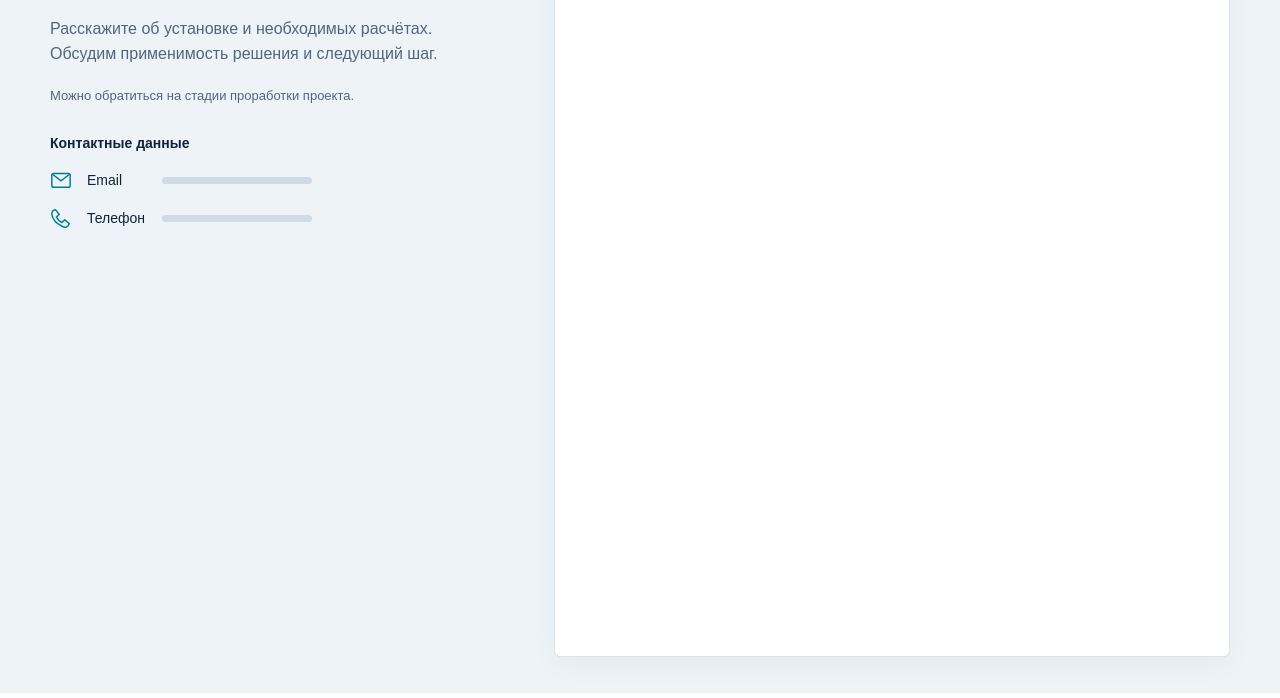
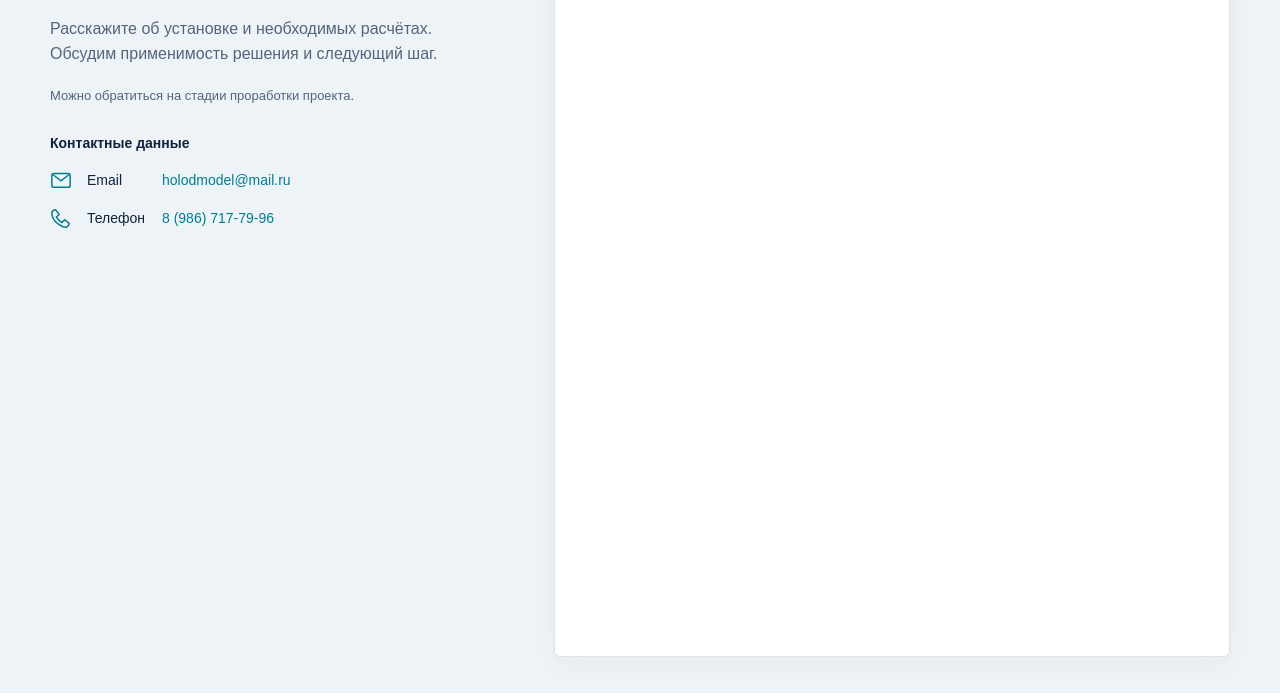
Before and after one commit to adsafbvc/HOLODMODEL, a plain HTML site: page index.html in a window 1280 px wide. Shown: the part 2591-3289 px from the top of the page. Drawn offline with Linux system fonts and the light colour scheme.

Commit message:
Добавить телефон и email Холодмодель в контактный блок

```diff
--- a/index.html
+++ b/index.html
@@ -1,4 +1,8 @@
-<!doctype html><html lang="ru"><head><meta charset="utf-8"><meta name="viewport" content="width=device-width, initial-scale=1"><title>Холодмодель — расчёт абсорбционных холодильных машин</title><meta name="description" content="Инженерное программное обеспечение для расчёта абсорбционных холодильных машин, анализа режимов и параметров рабочих потоков."><style>body{margin:0}</style></head><body><!-- Скопируйте весь файл в HTML-блок Битрикс24. -->
+<!doctype html><html lang="ru"><head><meta charset="utf-8"><meta name="viewport" content="width=device-width, initial-scale=1"><title>Холодмодель — расчёт абсорбционных холодильных машин</title><meta name="description" content="Инженерное программное обеспечение для расчёта абсорбционных холодильных машин, анализа режимов и параметров рабочих потоков."><style>body{margin:0}
+#ahm-site .ahm-contact-row{display:grid;grid-template-columns:22px 60px minmax(0,1fr);gap:12px}
+#ahm-site .ahm-contact-row a{color:var(--accent);min-width:0;overflow-wrap:anywhere}
+#ahm-site .ahm-contact-row a:hover{text-decoration:underline}
+</style></head><body><!-- Скопируйте весь файл в HTML-блок Битрикс24. -->
 <style>
 #ahm-site{--ink:#10233d;--muted:#53657b;--accent:#007e90;--line:#d9e4ec;--pale:#eef3f7;font:16px/1.55 Arial,Helvetica,sans-serif;color:var(--ink);background:#fff;text-align:left;width:100%;overflow-wrap:anywhere}
 #ahm-site,#ahm-site *{box-sizing:border-box}
@@ -239,9 +243,9 @@
 <p>Расскажите об установке и необходимых расчётах. Обсудим применимость решения и следующий шаг.</p>
 <p class="ahm-note">Можно обратиться на стадии проработки проекта.</p>
 <div class="ahm-contact-slots"><h3>Контактные данные</h3>
-<!-- КОНТАКТЫ: замените ahm-blank на ссылки mailto: и tel: с реальными данными. -->
-<div class="ahm-contact-row"><svg viewBox="0 0 24 24" fill="none" stroke="currentColor" stroke-width="1.6" aria-hidden="true"><rect x="2" y="5" width="20" height="15" rx="2"/><path d="m3 6 9 7 9-7"/></svg><span>Email</span><i class="ahm-blank" role="img" aria-label="Адрес будет добавлен"></i></div>
-<div class="ahm-contact-row"><svg viewBox="0 0 24 24" fill="none" stroke="currentColor" stroke-width="1.6" aria-hidden="true"><path d="m6 3 4 5-3 3a17 17 0 0 0 6 6l3-3 5 4c-1 4-4 5-8 3C7 18 3 14 2 8c0-3 1-5 4-5Z"/></svg><span>Телефон</span><i class="ahm-blank" role="img" aria-label="Номер будет добавлен"></i></div>
+<!-- Контактные данные компании. -->
+<div class="ahm-contact-row"><svg viewBox="0 0 24 24" fill="none" stroke="currentColor" stroke-width="1.6" aria-hidden="true"><rect x="2" y="5" width="20" height="15" rx="2"/><path d="m3 6 9 7 9-7"/></svg><span>Email</span><a href="mailto:holodmodel@mail.ru">holodmodel@mail.ru</a></div>
+<div class="ahm-contact-row"><svg viewBox="0 0 24 24" fill="none" stroke="currentColor" stroke-width="1.6" aria-hidden="true"><path d="m6 3 4 5-3 3a17 17 0 0 0 6 6l3-3 5 4c-1 4-4 5-8 3C7 18 3 14 2 8c0-3 1-5 4-5Z"/></svg><span>Телефон</span><a href="tel:+79867177996">8 (986) 717-79-96</a></div>
 </div></div>
 <div class="ahm-form-shell">
 <div class="ahm-form-slot" id="ahm-yandex-form">
```
